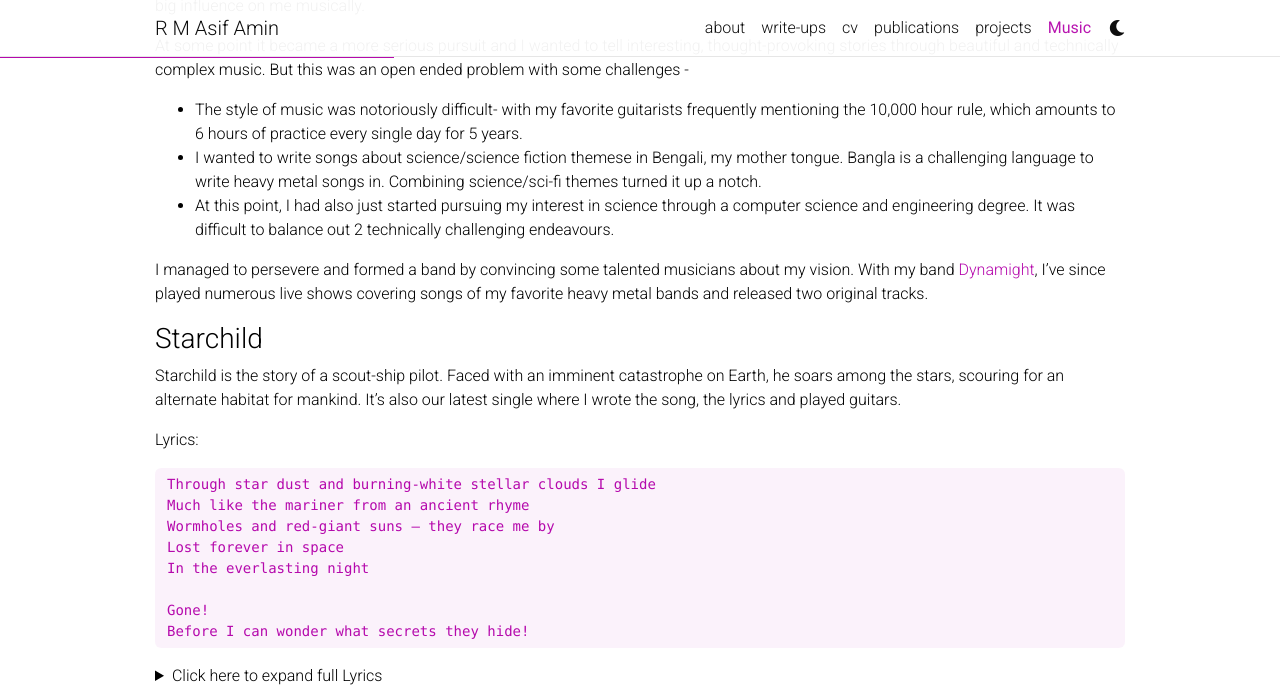
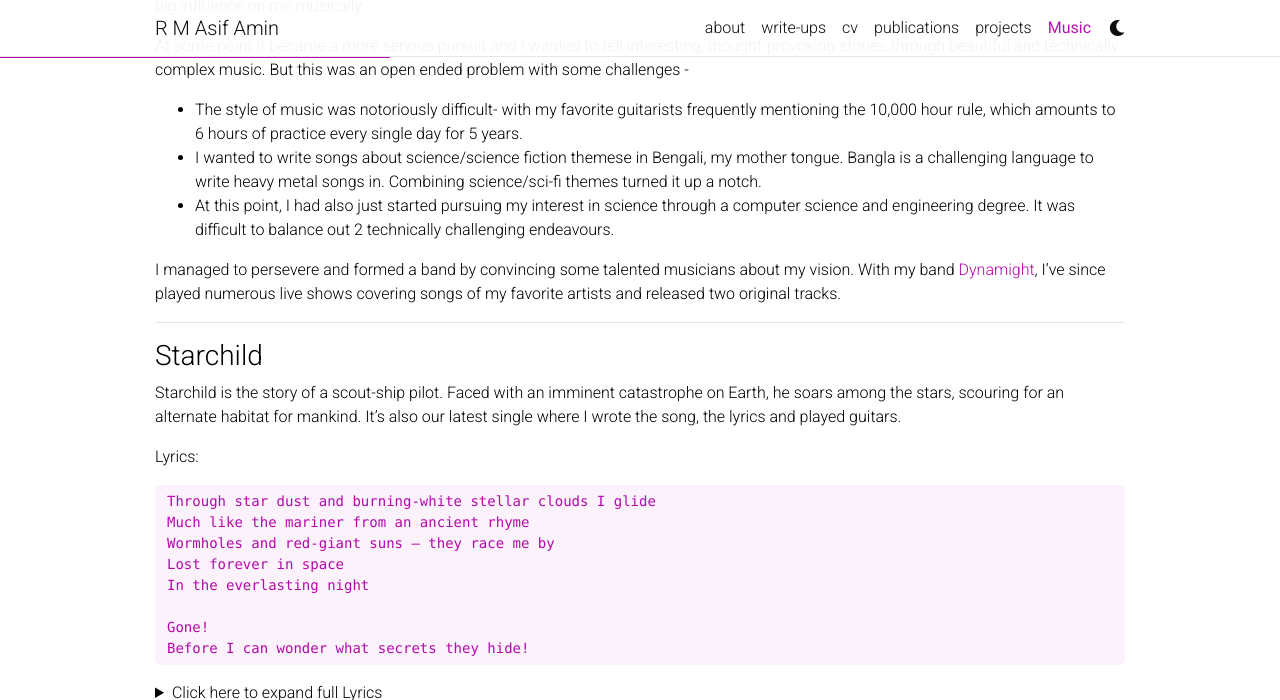
Before and after one commit to rm-asif-amin/rm-asif-amin.github.io, a Jekyll site: the page built from _pages/music.md, in a window 1280 px wide and 900 px high, scrolled down 479 px, cut to the strip 0-700 px from the top of the window. Built offline with Jekyll 4.4.1, drawn with Linux system fonts in a browser that asks for light colours; comment, search, counter and statistics services are not loaded; a style sheet for code colours, icons or effects is not loaded.

Commit message:
formatting change

```diff
--- a/_pages/music.md
+++ b/_pages/music.md
@@ -19,8 +19,9 @@ At some point it became a more serious pursuit and I wanted to tell interesting,
 - I wanted to write songs about science/science fiction themese in Bengali, my mother tongue. Bangla is a challenging language to write heavy metal songs in. Combining science/sci-fi themes turned it up a notch.
 - At this point, I had also  just started pursuing my interest in science through a computer science and engineering degree. It was difficult to balance out 2 technically challenging endeavours.
 
-I managed to persevere and formed a band by convincing some talented musicians about my vision. With my band [Dynamight](https://www.facebook.com/dynamightBD/), I've since played numerous live shows covering songs of my favorite heavy metal bands and released two original tracks.
+I managed to persevere and formed a band by convincing some talented musicians about my vision. With my band [Dynamight](https://www.facebook.com/dynamightBD/), I've since played numerous live shows covering songs of my favorite artists and released two original tracks.
 
+***
 
 ### Starchild
 
```
